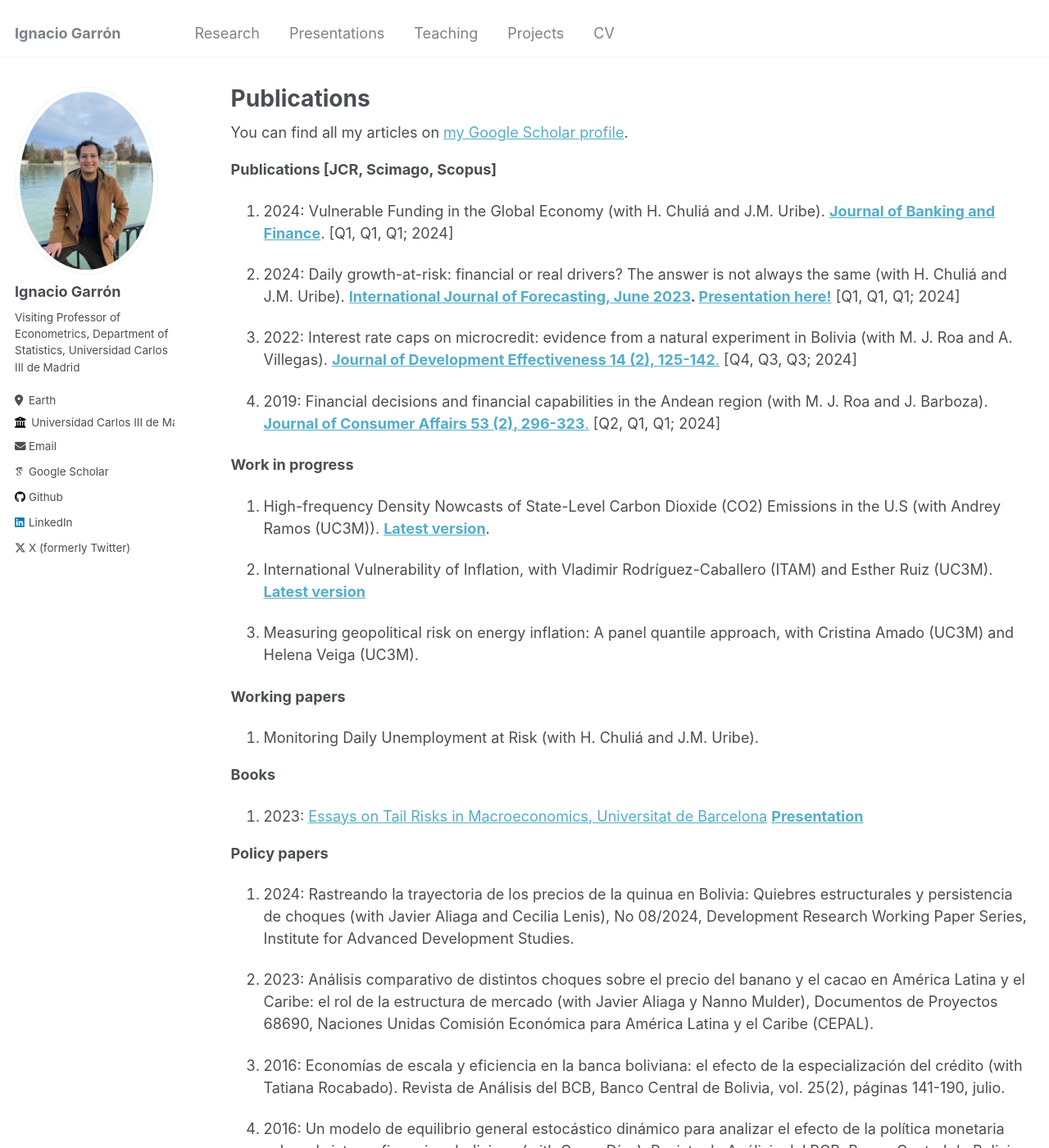
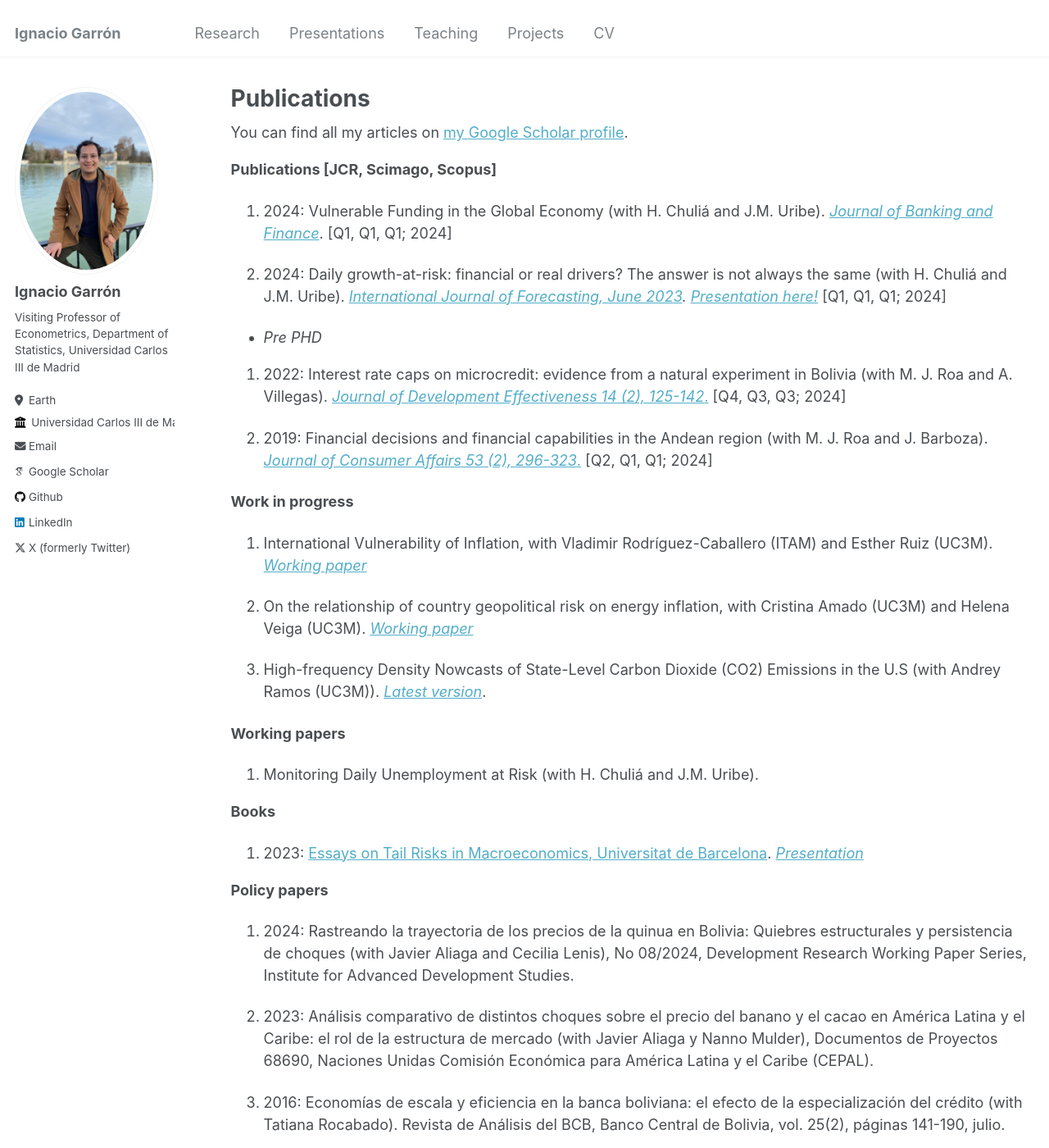
Before and after one commit to IgnacioGarron/IgnacioGarron.github.io, a Jekyll site: the page built from _pages/publications.md, in a window 1280 px wide and 1400 px high. Shown: the whole window at 82% size. Built offline with Jekyll 4.4.1, drawn with Linux system fonts in a browser that asks for light colours; some web fonts are replaced.

Commit message:
Update publications.md

```diff
--- a/_pages/publications.md
+++ b/_pages/publications.md
@@ -12,24 +12,27 @@ author_profile: true
 
 **Publications [JCR, Scimago, Scopus]**
 
-1. 2024: Vulnerable Funding in the Global Economy (with H. Chuliá and J.M. Uribe). **[Journal of Banking and Finance](https://www.sciencedirect.com/science/article/pii/S0378426624002280)**. [Q1, Q1, Q1; 2024]
+1. 2024: Vulnerable Funding in the Global Economy (with H. Chuliá and J.M. Uribe). *[Journal of Banking and Finance](https://www.sciencedirect.com/science/article/pii/S0378426624002280)*. [Q1, Q1, Q1; 2024]
 
-2. 2024: Daily growth-at-risk: financial or real drivers? The answer is not always the same (with H. Chuliá and J.M. Uribe). **[International Journal of Forecasting, June 2023](https://www.sciencedirect.com/science/article/pii/S0169207023000511). [Presentation here!](/files/Chapter_2_presentation.pdf)** [Q1, Q1,
+2. 2024: Daily growth-at-risk: financial or real drivers? The answer is not always the same (with H. Chuliá and J.M. Uribe). *[International Journal of Forecasting, June 2023](https://www.sciencedirect.com/science/article/pii/S0169207023000511). [Presentation here!](/files/Chapter_2_presentation.pdf)* [Q1, Q1,
 Q1; 2024]
 
-3. 2022: Interest rate caps on microcredit: evidence from a natural experiment in Bolivia (with M. J. Roa and A. Villegas). [**Journal of Development Effectiveness 14 (2), 125-142**.](https://www.tandfonline.com/doi/abs/10.1080/19439342.2021.1968934) [Q4, Q3,
+* *Pre PHD*
+
+3. 2022: Interest rate caps on microcredit: evidence from a natural experiment in Bolivia (with M. J. Roa and A. Villegas). [*Journal of Development Effectiveness 14 (2), 125-142*.](https://www.tandfonline.com/doi/abs/10.1080/19439342.2021.1968934) [Q4, Q3,
 Q3; 2024]
 
-4. 2019: Financial decisions and financial capabilities in the Andean region (with M. J. Roa and J. Barboza). [**Journal of Consumer Affairs 53 (2), 296-323**.](https://onlinelibrary.wiley.com/doi/abs/10.1111/joca.12187) [Q2, Q1,
+4. 2019: Financial decisions and financial capabilities in the Andean region (with M. J. Roa and J. Barboza). [*Journal of Consumer Affairs 53 (2), 296-323*.](https://onlinelibrary.wiley.com/doi/abs/10.1111/joca.12187) [Q2, Q1,
 Q1; 2024]
 
 **Work in progress**
 
-1. High-frequency Density Nowcasts of State-Level Carbon Dioxide (CO2) Emissions in the U.S (with Andrey Ramos (UC3M)). **[Latest version](/files/Quantile_Density_Nowcast_CO2.pdf)**.
+1. International Vulnerability of Inflation, with Vladimir Rodríguez-Caballero (ITAM) and Esther Ruiz (UC3M). *[Working paper](https://arxiv.org/pdf/2410.20628)*
 
-2. International Vulnerability of Inflation, with Vladimir Rodríguez-Caballero (ITAM) and Esther Ruiz (UC3M). **[Latest version](https://arxiv.org/pdf/2410.20628)**
+2. On the relationship of country geopolitical risk on energy inflation, with Cristina Amado (UC3M) and Helena Veiga (UC3M). *[Working paper](https://e-archivo.uc3m.es/rest/api/core/bitstreams/895198b0-34c6-45ba-ae73-0627ce852b07/content)*
 
-2. Measuring geopolitical risk on energy inflation: A panel quantile approach, with Cristina Amado (UC3M) and Helena Veiga (UC3M).
+3. High-frequency Density Nowcasts of State-Level Carbon Dioxide (CO2) Emissions in the U.S (with Andrey Ramos (UC3M)). *[Latest version](/files/Quantile_Density_Nowcast_CO2.pdf)*.
+
 
 **Working papers**
 
@@ -38,7 +41,7 @@ Q1; 2024]
 
 **Books**
 
-1. 2023: [Essays on Tail Risks in Macroeconomics, Universitat de Barcelona](https://www.tesisenred.net/handle/10803/688864#page=1) [**Presentation**](/files/PhD_thesis_presentation IgnacioGarronVedia.pdf)
+1. 2023: [Essays on Tail Risks in Macroeconomics, Universitat de Barcelona](https://www.tesisenred.net/handle/10803/688864#page=1). *[Presentation](/files/PhD_thesis_presentation IgnacioGarronVedia.pdf)*
 
 
 **Policy papers**
```
